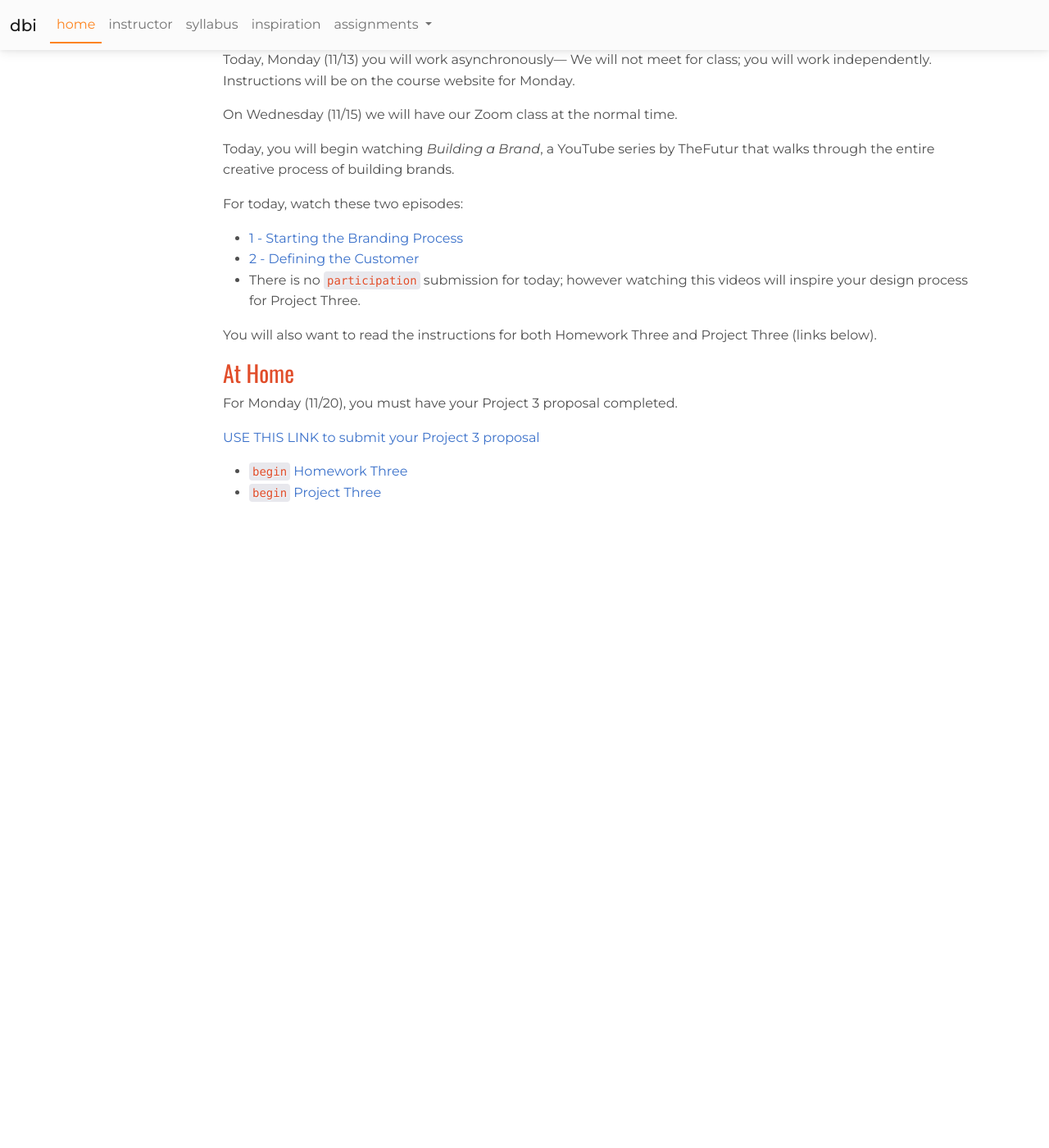
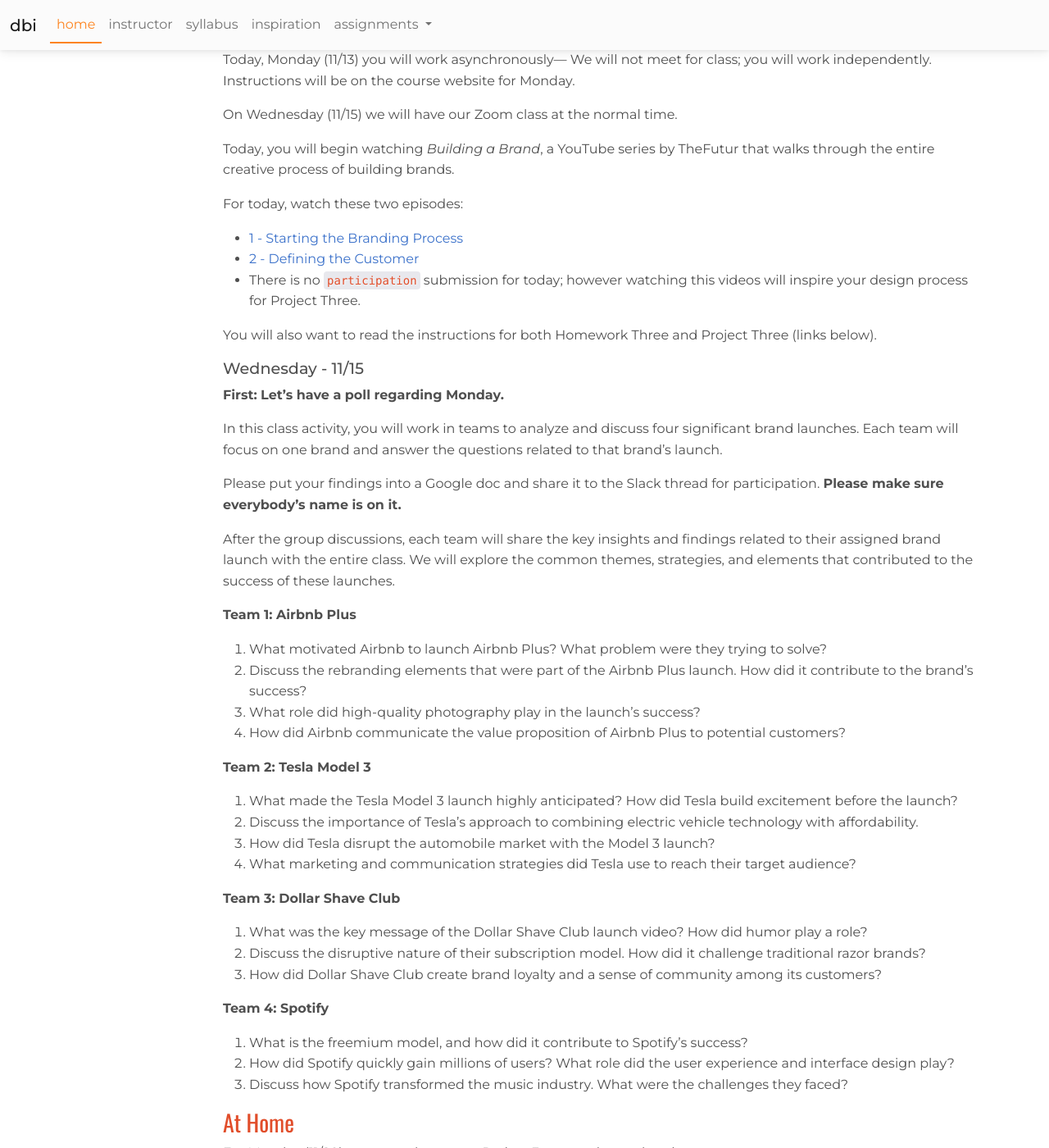
Before and after one commit to nicnosis/cu-courses, a Jekyll site: the page built from fa23/dbi/index.md, in a window 1280 px wide and 1400 px high, scrolled down 9809 px. Shown: the whole window at 82% size. Built offline with Jekyll 4.4.1, drawn with Linux system fonts in a browser that asks for light colours; nearby versions of some CDN libraries; before the commit the page ends 10439 px from its top, so only the background shows below that.

Commit message:
add w12 pt 2

```diff
--- a/_includes/navs/iaa-assignments.html
+++ b/_includes/navs/iaa-assignments.html
@@ -5,4 +5,5 @@
     <div class="dropdown-divider"></div>
     <a class="dropdown-item" href="{{path}}/assignments/p1.html">Project One</a>
     <a class="dropdown-item" href="{{path}}/assignments/p2.html">Project Two</a>
+    <a class="dropdown-item" href="{{path}}/assignments/p3.html">Project Three</a>
 </li>
--- a/_includes/navs/ind-assignments.html
+++ b/_includes/navs/ind-assignments.html
@@ -5,4 +5,5 @@
     <div class="dropdown-divider"></div>
     <a class="dropdown-item" href="{{path}}/assignments/p1.html">Project One</a>
     <a class="dropdown-item" href="{{path}}/assignments/p2.html">Project Two</a>
+    <a class="dropdown-item" href="{{path}}/assignments/p3.html">Project Three</a>
 </li>
--- a/fa23/dbi/index.md
+++ b/fa23/dbi/index.md
@@ -365,6 +365,38 @@
 
 You will also want to read the instructions for both Homework Three and Project Three (links below).
 
+#### Wednesday - 11/15
+__First: Let's have a poll regarding Monday.__
+
+In this class activity, you will work in teams to analyze and discuss four significant brand launches. Each team will focus on one brand and answer the questions related to that brand's launch.
+
+Please put your findings into a Google doc and share it to the Slack thread for participation. __Please make sure everybody's name is on it.__
+
+After the group discussions, each team will share the key insights and findings related to their assigned brand launch with the entire class. We will explore the common themes, strategies, and elements that contributed to the success of these launches.
+
+__Team 1: Airbnb Plus__
+1. What motivated Airbnb to launch Airbnb Plus? What problem were they trying to solve?
+2. Discuss the rebranding elements that were part of the Airbnb Plus launch. How did it contribute to the brand's success?
+3. What role did high-quality photography play in the launch's success?
+4. How did Airbnb communicate the value proposition of Airbnb Plus to potential customers?
+
+__Team 2: Tesla Model 3__
+1. What made the Tesla Model 3 launch highly anticipated? How did Tesla build excitement before the launch?
+2. Discuss the importance of Tesla's approach to combining electric vehicle technology with affordability.
+3. How did Tesla disrupt the automobile market with the Model 3 launch?
+4. What marketing and communication strategies did Tesla use to reach their target audience?
+
+__Team 3: Dollar Shave Club__
+1. What was the key message of the Dollar Shave Club launch video? How did humor play a role?
+2. Discuss the disruptive nature of their subscription model. How did it challenge traditional razor brands?
+3. How did Dollar Shave Club create brand loyalty and a sense of community among its customers?
+
+__Team 4: Spotify__
+1. What is the freemium model, and how did it contribute to Spotify's success?
+2. How did Spotify quickly gain millions of users? What role did the user experience and interface design play?
+3. Discuss how Spotify transformed the music industry. What were the challenges they faced?
+
+
 ### At Home
 For Monday (11/20), you must have your Project 3 proposal completed.
 
```
Also changed, not shown: fa23/iaa/assignments/p3.md (added, +83 -0 lines), fa23/iaa/index.md (+11 -0 lines), fa23/ind/assignments/p3.md (added, +178 -0 lines), fa23/ind/index.md (+29 -0 lines), fa23/ind/img/style-tile.jpg (added), 2 other files.
